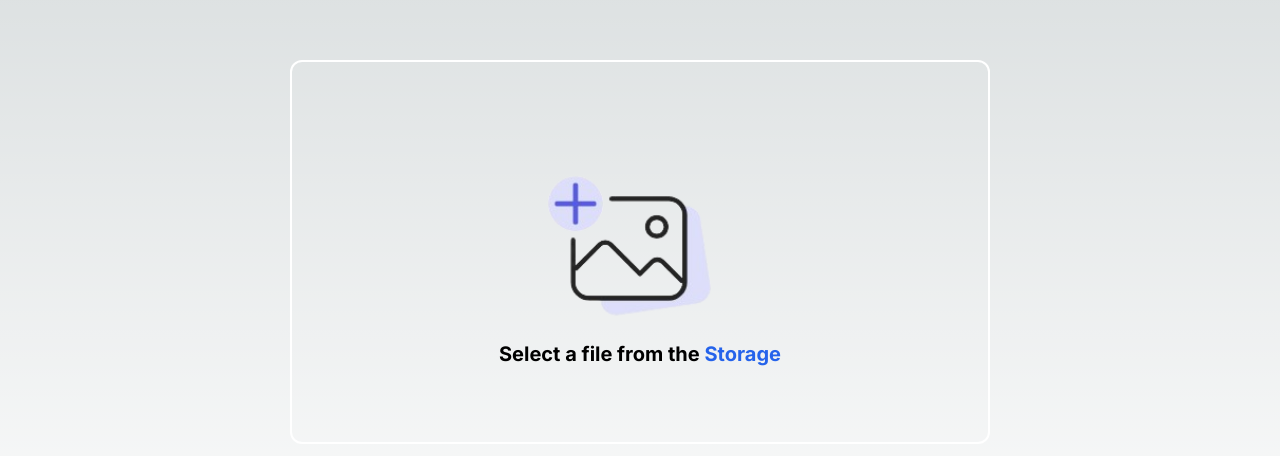
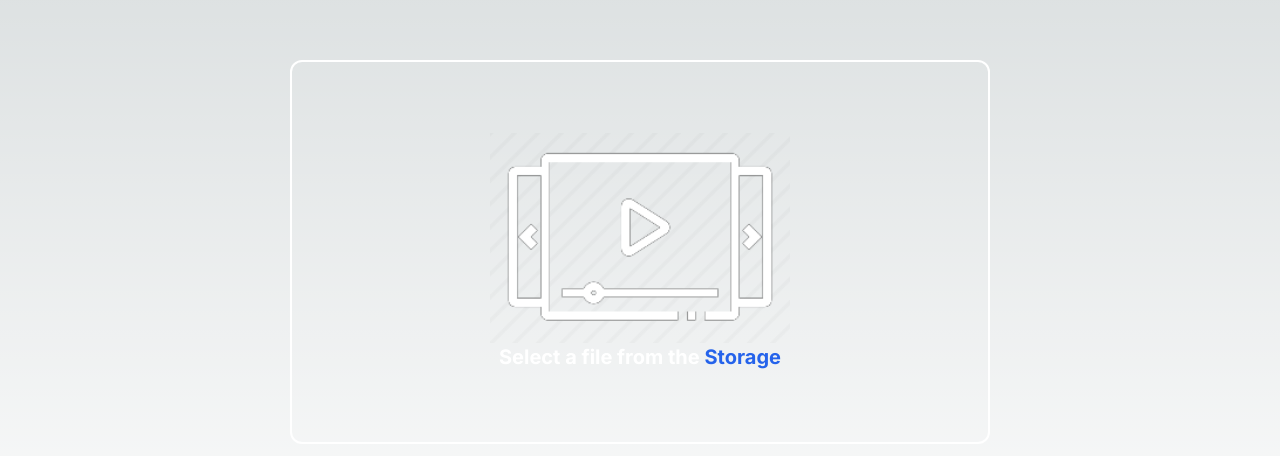
Before and after one commit to shaqqitech/video-player, a Next.js app: page / in a window 1280 px wide. Shown: the part 148-604 px from the top of the page. Built offline with nearby package versions, Linux system fonts and the light colour scheme.

Commit message:
front image change

```diff
--- a/src/components/VideoPlayer.jsx
+++ b/src/components/VideoPlayer.jsx
@@ -62,7 +62,7 @@
           onClick={handleSelectFileClick}
         >
           <Image src={"/image.png"} alt="Image" width={300} height={300} />
-          <div className="font-bold text-xl w-full text-center">
+          <div className="font-bold text-xl w-full text-center text-white">
             Select a file from the{" "}
             <span className="text-blue-600">Storage</span>
           </div>
```
Also changed, not shown: public/image.png.
